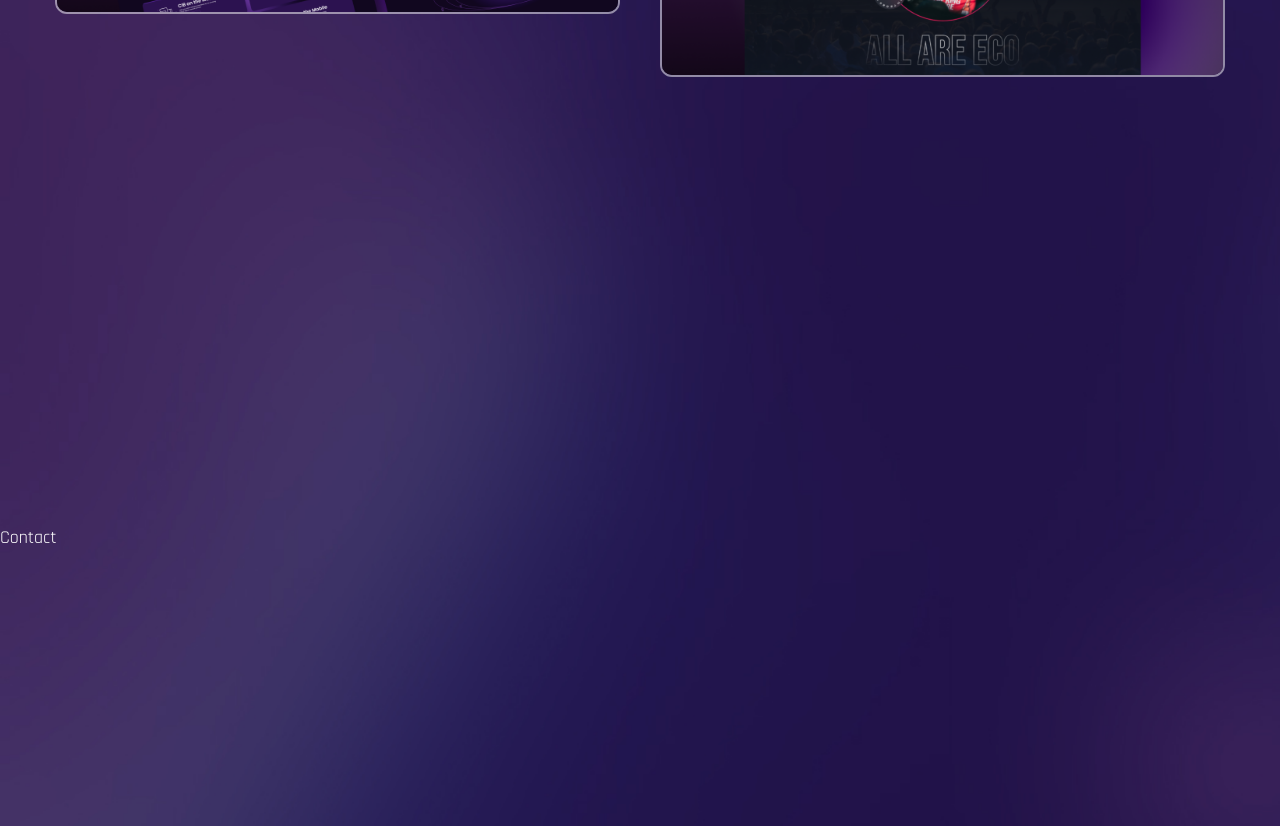
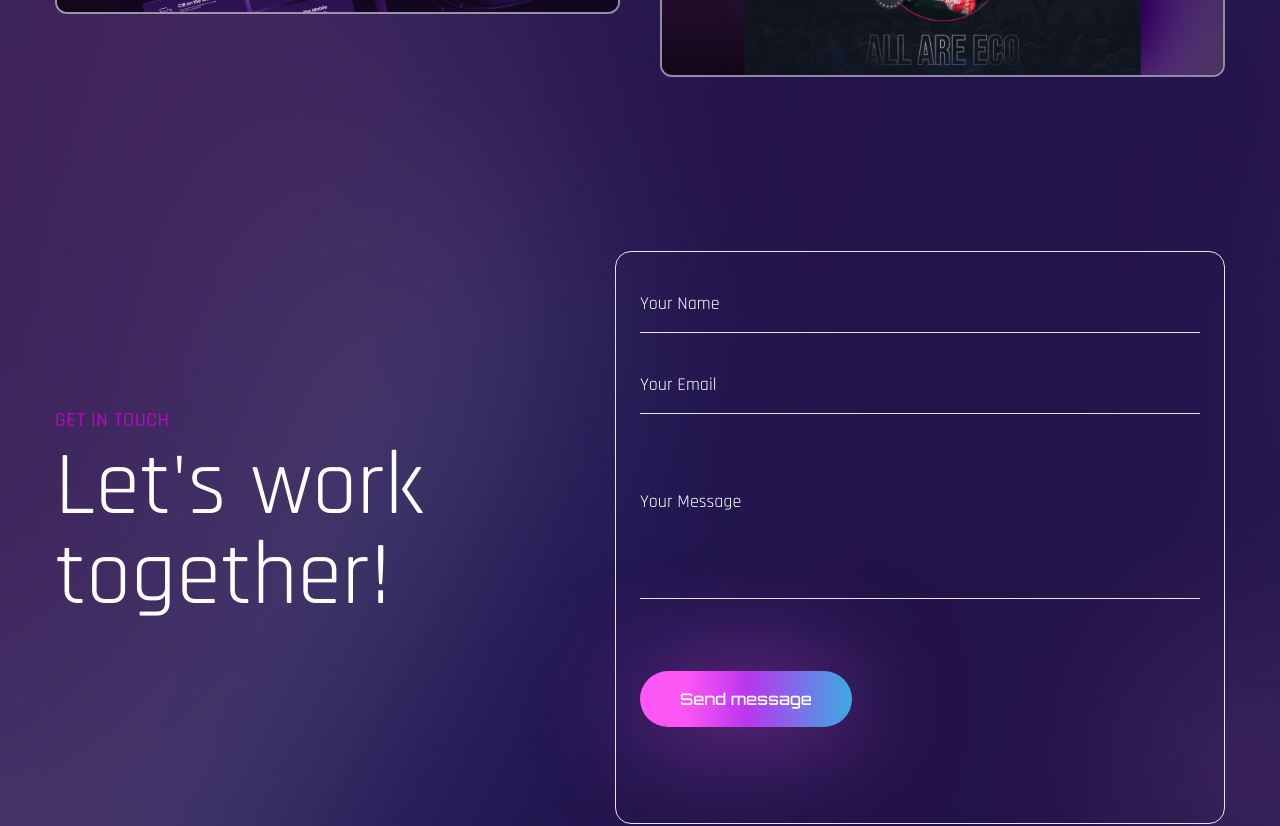
Before and after one commit to Devop-A/Portfolio, a React (Create React App) app: page / in a window 1280 px wide. Shown: the part 3160-3986 px from the top of the page. Built offline with nearby package versions, Linux system fonts and the light colour scheme; a web font is replaced by a local one.

Commit message:
Update Contact.js

```diff
--- a/src/components/Contact.js
+++ b/src/components/Contact.js
@@ -1,7 +1,39 @@
 import React from 'react';
 
 const Contact = () => {
-  return <div className='section' id='contact' >Contact</div>;
+  return (
+    <section className='py-16 lg:section' id='contact' >
+      <div className='container mx-auto'>
+        <div className='flex flex-col lg:flex-row'>
+          {/* text */}
+          <div className='flex-1 flex justify-start items-center'>
+            <div>
+              <h4 className='text-xl uppercase text-accent font-medium mb-2 tracking-wide'>Get in Touch</h4>
+              <h2 className='text-[45px] lg:text-[90px] leading-none mb-12'>Let's work <br/> together! </h2>
+            </div>
+          </div>
+          {/* form */}
+          <form className='flex-1 border rounded-2xl flex flex-col gap-y-6 pb-24 p-6 items-start'>
+            <input className='bg-transparent border-b py-3 outline-none w-full placeholder:text-white focus:border-accent transition-all'
+            type='text'
+            placeholder='Your Name'
+            />
+            <input className='bg-transparent border-b py-3 outline-none
+            w-full placeholder:text-white focus:border-accent transition-all'
+            type='text'
+            placeholder='Your Email'
+            />
+            <textarea className='bg-transparent border-b py-12 outline-none
+            w-full placeholder:text-white focus:border-accent
+            transition-all resize-none mb-12'
+            placeholder='Your Message'
+            ></textarea>
+            <button className='btn btn-lg'>Send message</button>
+            </form>
+        </div>
+      </div>
+      </section>
+  );
 };
 
 export default Contact;
```
